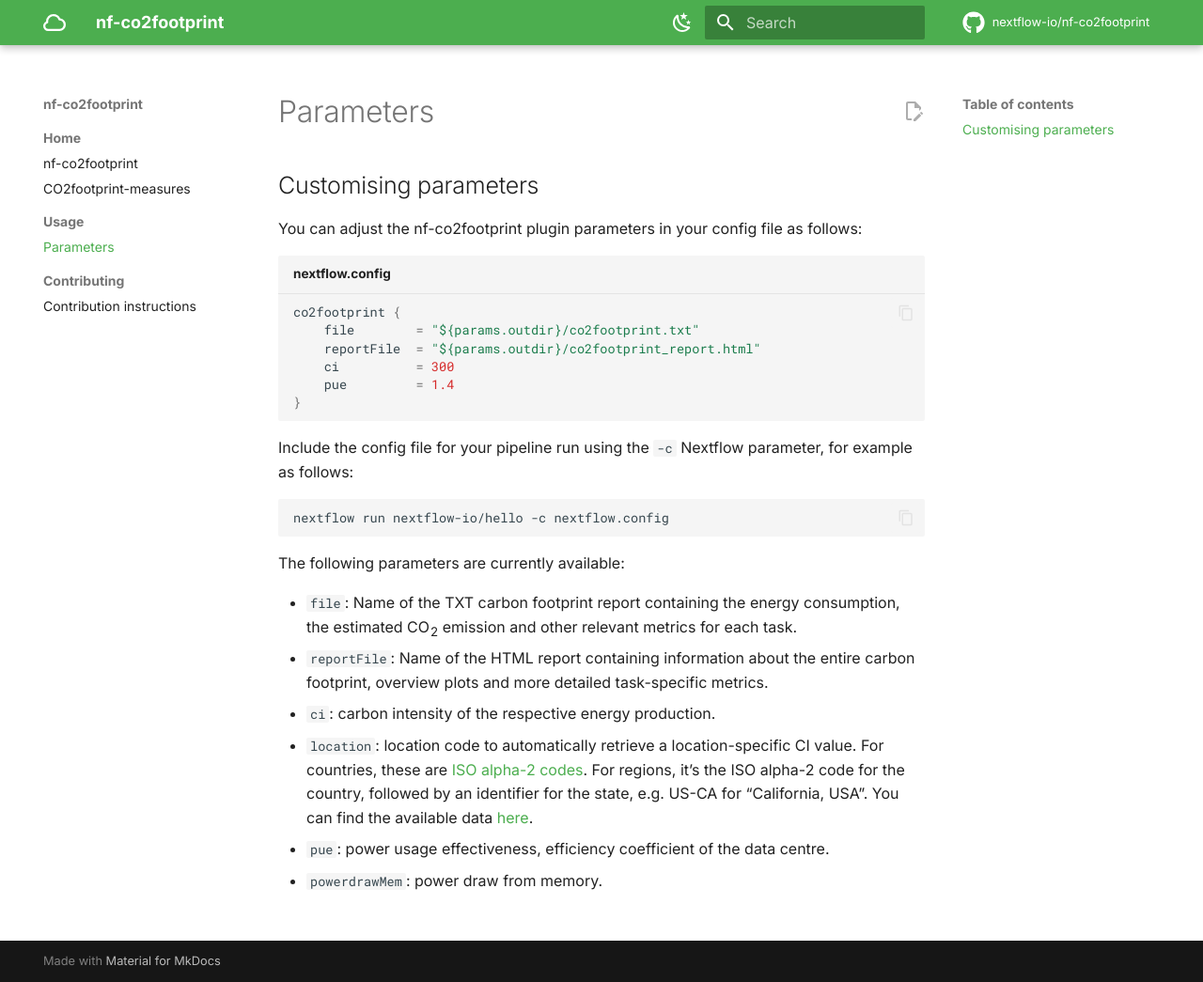
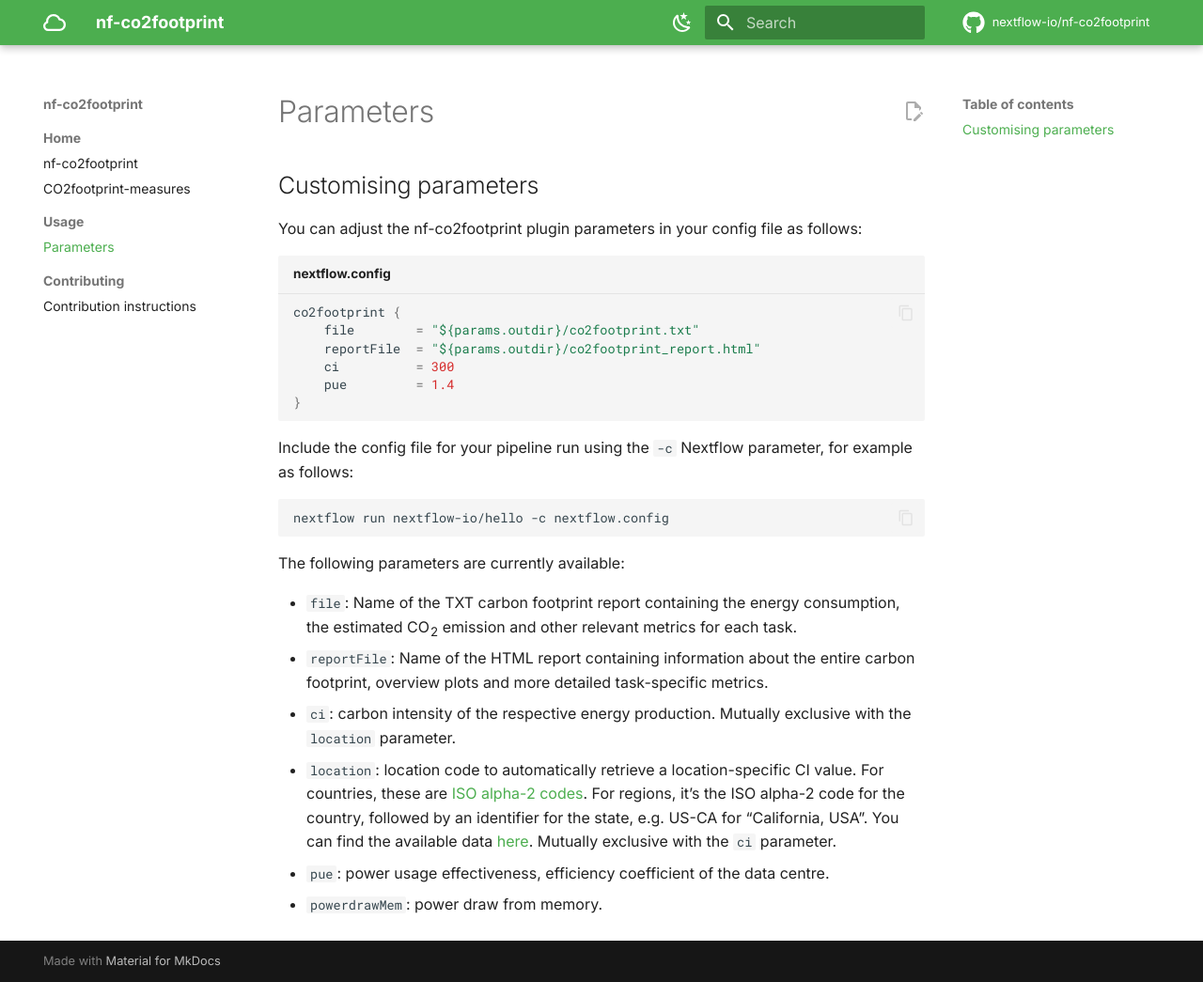
Before and after one commit to nextflow-io/nf-co2footprint, an MkDocs documentation site: the page built from docs/usage/parameters.md, in a window 1280 px wide and 1045 px high. Shown: the whole window at 94% size. Built offline with MkDocs 1.6.1 and Material for MkDocs 9.7.7, drawn with Linux system fonts in a browser that asks for light colours; comment, search, counter and statistics services are not loaded.

Commit message:
Adjust descriptions of parameters

```diff
--- a/docs/usage/parameters.md
+++ b/docs/usage/parameters.md
@@ -26,10 +26,11 @@ The following parameters are currently available:
 
 - `file`: Name of the TXT carbon footprint report containing the energy consumption, the estimated CO<sub>2</sub> emission and other relevant metrics for each task.
 - `reportFile`: Name of the HTML report containing information about the entire carbon footprint, overview plots and more detailed task-specific metrics.
-- `ci`: carbon intensity of the respective energy production.
+- `ci`: carbon intensity of the respective energy production. Mutually exclusive with the `location` parameter.
 - `location`: location code to automatically retrieve a location-specific CI value.
 For countries, these are [ISO alpha-2 codes](https://en.wikipedia.org/wiki/ISO_3166-1_alpha-2).
 For regions, it’s the ISO alpha-2 code for the country, followed by an identifier for the state, e.g. US-CA for “California, USA”.
 You can find the available data [here](../../plugins/nf-co2footprint/src/resources/CI_aggregated.v2.2.csv).
+Mutually exclusive with the `ci` parameter.
 - `pue`: power usage effectiveness, efficiency coefficient of the data centre.
 - `powerdrawMem`: power draw from memory.
```
Also changed, not shown: 1 other file.
